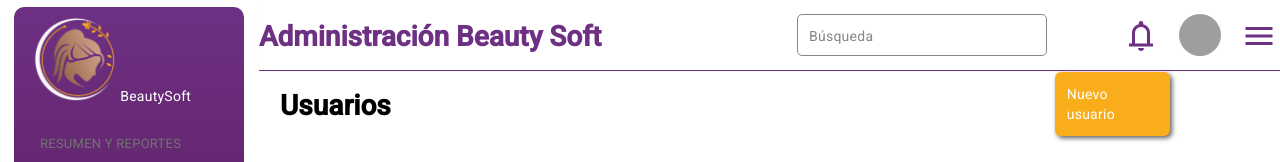
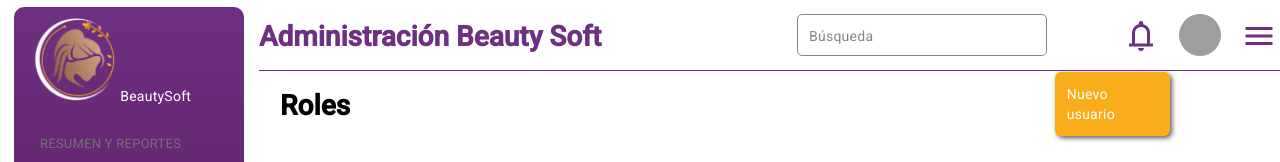
Before and after one commit to Spell-26/front_end_beautysoft, an Angular app: page /admin/roles in a window 1280 px wide. Before the commit this address led to /. Shown: the top 162 px of the page. Built offline with nearby package versions, Linux system fonts and the light colour scheme; grey boxes are pictures that could not be loaded.

Commit message:
Routing agregado.

```diff
--- a/src/app/app.component.html
+++ b/src/app/app.component.html
@@ -1,6 +1,3 @@
 <!-- AQUÍ SE CARGAN LOS COMPONENTES -->
 
-  <app-menu-lateral></app-menu-lateral>
-  <app-proximas-citas></app-proximas-citas>
-  <app-header-admin></app-header-admin>
-  <app-card></app-card>
+<app-menu-lateral></app-menu-lateral>
--- a/src/app/app.module.ts
+++ b/src/app/app.module.ts
@@ -10,6 +10,19 @@ import { CardComponent } from './card/card.component';
 import { ContenidoCardUsuarioComponent } from './contenido-card-usuario/contenido-card-usuario.component';
 import { HeaderAdminComponent } from './header-admin/header-admin.component';
 import { ProximasCitasComponent } from './proximas-citas/proximas-citas.component';
+import { UsuariosAdminComponent } from './usuarios-admin/usuarios-admin.component';
+import {RouterModule, Routes} from "@angular/router";
+import { RolesAdminComponent } from './roles-admin/roles-admin.component';
+import {FormsModule} from "@angular/forms";
+
+//router
+const appRoutes: Routes=[
+  //ruta a usuarios
+  //en component se pone el nombre del component tal y como aparace abajo en declarations
+  {path:'admin/usuarios', component:UsuariosAdminComponent},
+  //ruta a roles
+  {path:'admin/roles', component:RolesAdminComponent}
+]
 
 @NgModule({
   declarations: [
@@ -18,13 +31,19 @@ import { ProximasCitasComponent } from './proximas-citas/proximas-citas.componen
     CardComponent,
     ContenidoCardUsuarioComponent,
     HeaderAdminComponent,
-    ProximasCitasComponent
+    ProximasCitasComponent,
+    UsuariosAdminComponent,
+    RolesAdminComponent
   ],
   imports: [
     BrowserModule,
     AppRoutingModule,
     BrowserAnimationsModule,
-    MatIconModule
+    MatIconModule,
+    FormsModule,
+    //inicializar el router
+    RouterModule.forRoot(appRoutes),
+
   ],
   providers: [],
   bootstrap: [AppComponent]
--- a/src/app/card/card.component.html
+++ b/src/app/card/card.component.html
@@ -1,7 +1,7 @@
 
 <section class="card">
   <header class="header-seccion">
-    <h1>{{tituloSeccion}}</h1>
+    <h1>{{nombreSeccion}}</h1>
     <div class="nuevo-usuario">
       <span>
         Nuevo usuario
--- a/src/app/card/card.component.ts
+++ b/src/app/card/card.component.ts
@@ -1,4 +1,5 @@
-import { Component } from '@angular/core';
+import {Component, Input} from '@angular/core';
+import {Router} from "@angular/router";
 
 @Component({
   selector: 'app-card',
@@ -6,5 +7,23 @@ import { Component } from '@angular/core';
   styleUrls: ['./card.component.css']
 })
 export class CardComponent {
-  tituloSeccion:string = "Usuarios"
+
+  public ruta:string ="";
+  protected  nombreSeccion:string = ""
+
+  constructor(private router: Router) {
+  };
+
+  ngOnInit(){
+    this.ruta = this.router.url;
+    if(this.ruta == "/admin/roles"){
+      this.nombreSeccion = "Roles";
+    }
+    else if(this.ruta == "/admin/usuarios"){
+      this.nombreSeccion = "Usuarios";
+    }
+  };
+
+
+
 }
--- a/src/app/menu-lateral/menu-lateral.component.html
+++ b/src/app/menu-lateral/menu-lateral.component.html
@@ -20,16 +20,16 @@
     <li class="categoriaMenu">RESUMEN Y REPORTES</li>
     <li class="accionesMenu"><span class="material-symbols-outlined">monitoring</span> <a href="">Dashboard</a></li>
     <li class="categoriaMenu">AGENDA</li>
-    <li class="accionesMenu"><span class="material-symbols-outlined">calendar_month</span> <a href="">Turnos</a></li>
+    <li class="accionesMenu"><span class="material-symbols-outlined">calendar_month</span> <a routerLink="admin/turnos" routerLinkActive="active">Turnos</a></li>
     <li class="accionesMenu"><span class="material-symbols-outlined">push_pin</span> <a href="">Citas</a></li>
     <li class="categoriaMenu">ADMINISTRAR PERSONAL</li>
     <li class="accionesMenu"><span class="material-symbols-outlined">content_cut</span> <a href="">Estilistas</a></li>
     <li class="accionesMenu"><span class="material-symbols-outlined">face_2</span> <a href="">Clientes</a></li>
-    <li class="accionesMenu"><span class="material-symbols-outlined">face_6</span> <a href="">Usuarios</a></li>
+    <li class="accionesMenu"><span class="material-symbols-outlined">face_6</span> <a routerLink="admin/usuarios" routerLinkActive="active">Usuarios</a></li>
     <li class="categoriaMenu">GESTIÓN</li>
     <li class="accionesMenu"><span class="material-symbols-outlined">payments</span> <a href="">Ventas</a></li>
     <li class="accionesMenu"><span class="material-symbols-outlined">store</span> <a href="">Servicios</a></li>
-    <li class="accionesMenu"><span class="material-symbols-outlined">work</span> <a href="">Roles</a></li>
+    <li class="accionesMenu"><span class="material-symbols-outlined">work</span> <a href="admin/roles">Roles</a></li>
     <li class="accionesMenu"><span class="material-symbols-outlined">settings</span> <a href="">Configuración</a></li>
   </ul>
   <footer id="pieMenu" [hidden]="ocultarMostrar" [ngClass]="{'contenedorAcciones': !logoClick, 'contenedorAccionesClick': logoClick}">
@@ -37,3 +37,6 @@
   </footer>
 
 </aside>
+<app-proximas-citas></app-proximas-citas>
+
+<router-outlet></router-outlet>
--- /dev/null
+++ b/src/app/roles-admin/roles-admin.component.css
@@ -0,0 +1,3 @@
+.container{
+  display: flex;
+}
--- /dev/null
+++ b/src/app/roles-admin/roles-admin.component.html
@@ -0,0 +1,4 @@
+<div class="container">
+  <app-header-admin></app-header-admin>
+  <app-card></app-card>
+</div>
--- /dev/null
+++ b/src/app/roles-admin/roles-admin.component.ts
@@ -0,0 +1,18 @@
+import { Component } from '@angular/core';
+import {Router} from "@angular/router";
+
+@Component({
+  selector: 'app-roles-admin',
+  templateUrl: './roles-admin.component.html',
+  styleUrls: ['./roles-admin.component.css']
+})
+export class RolesAdminComponent {
+  public ruta:string ="";
+
+  constructor(private router: Router) {
+  }
+
+  ngOnInit(){
+    this.ruta = this.router.url;
+  }
+}
--- /dev/null
+++ b/src/app/usuarios-admin/usuarios-admin.component.html
@@ -0,0 +1,4 @@
+<div class="container">
+  <app-header-admin></app-header-admin>
+  <app-card></app-card>
+</div>
```
Also changed, not shown: src/app/usuarios-admin/usuarios-admin.component.ts (added, +10 -0 lines), src/app/usuarios-admin/usuarios-admin.component.css (added), 2 other files (tests, documents, lock files or other folders).
